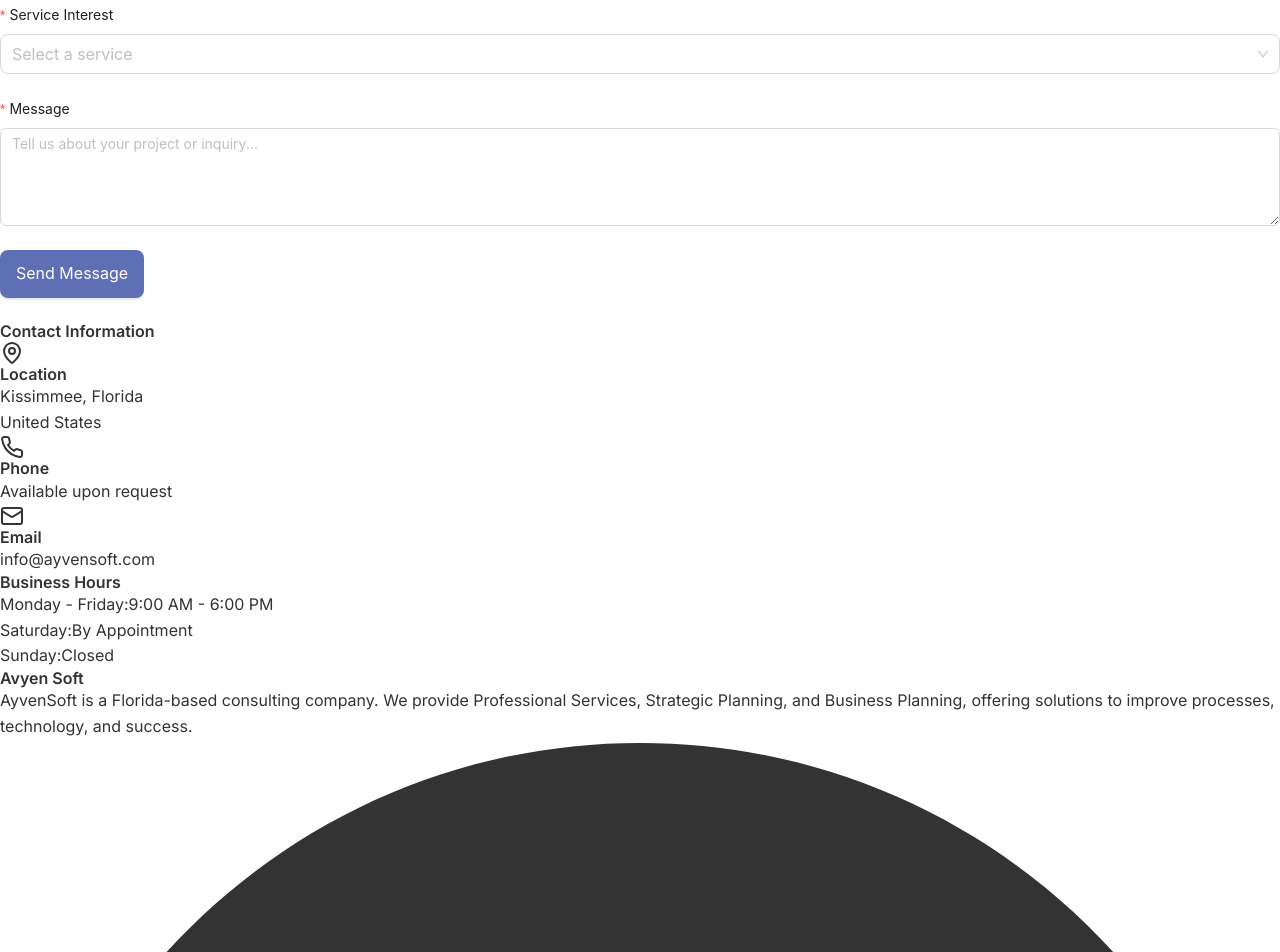
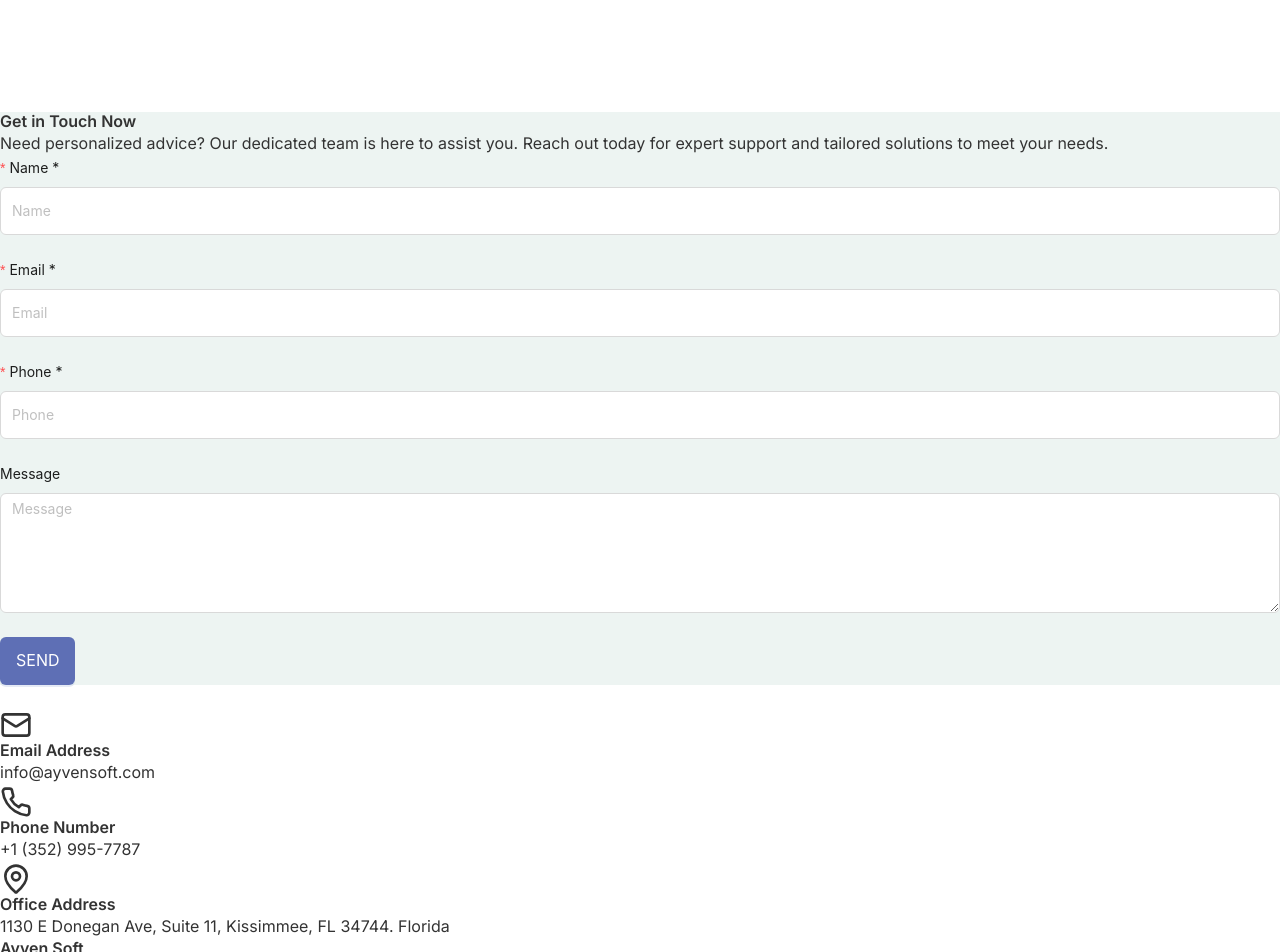
Before and after one commit to GeorgeJovin/AvyenSoft, a Next.js app: page /contact in a window 1280 px wide. Shown: the part 560-1512 px from the top of the page. Built offline with nearby package versions, Linux system fonts and the light colour scheme.

Commit message:
fix: added contact form @contact-us

```diff
--- a/components/contact/ContactForm.tsx
+++ b/components/contact/ContactForm.tsx
@@ -1,11 +1,9 @@
-'use client';
-
+'use client'
 import { useState } from 'react';
-import { Form, Input, Select, Button, message } from 'antd';
+import { Form, Input, Button } from 'antd';
 import { Mail, Phone, MapPin } from 'lucide-react';
 
 const { TextArea } = Input;
-const { Option } = Select;
 
 const ContactForm = () => {
   const [form] = Form.useForm();
@@ -16,10 +14,10 @@
     try {
       await new Promise(resolve => setTimeout(resolve, 1000));
       console.log('Form values:', values);
-      message.success('Thank you for contacting us! We will get back to you soon.');
+      alert('Thank you for contacting us! We will get back to you soon.');
       form.resetFields();
     } catch (error) {
-      message.error('Something went wrong. Please try again.');
+      alert('Something went wrong. Please try again.');
     } finally {
       setLoading(false);
     }
@@ -27,72 +25,70 @@
 
   return (
     <section className="py-20 bg-white">
-      <div className="container mx-auto px-4 lg:px-8">
-        <div className="grid grid-cols-1 lg:grid-cols-2 gap-12">
-          <div>
-            <h2 className="text-3xl font-bold text-[#1a2744] mb-6">
-              Send Us a Message
+      <div className="container mx-auto px-4 lg:px-8 max-w-7xl">
+        <div className="grid grid-cols-1 lg:grid-cols-[60%_40%] gap-8">
+          {/* Left Column - Form */}
+          <div className="bg-gray-100 p-8 rounded-2xl" style={{backgroundColor:'#EDF4F2'}}>
+            <h2 className="text-3xl font-bold text-black mb-4">
+              Get in Touch Now
             </h2>
-            <p className="text-gray-600 mb-8">
-              Fill out the form below and our team will get back to you within 24 hours.
+            <p className="text-gray-700 mb-8">
+              Need personalized advice? Our dedicated team is here to assist you. Reach out today for expert support and tailored solutions to meet your needs.
             </p>
 
             <Form
               form={form}
               layout="vertical"
               onFinish={onFinish}
-              className="space-y-4"
+              className="space-y-6"
             >
               <Form.Item
                 name="name"
-                label="Full Name"
+                label={<span className="text-sm font-medium text-gray-900 ">Name <span className="text-red-500">*</span></span>}
                 rules={[{ required: true, message: 'Please enter your name' }]}
               >
-                <Input size="large" placeholder="John Doe" />
+                <Input
+                  placeholder="Name"
+                  className="w-full px-4 py-3 border border-black rounded-full focus:outline-none focus:ring-2 focus:ring-blue-400 bg-white placeholder:text-gray-600 placeholder:text-sm"
+                  style={{ height: '48px'}}
+                />
               </Form.Item>
 
               <Form.Item
                 name="email"
-                label="Email Address"
+                label={<span className="text-sm font-medium text-gray-900">Email <span className="text-red-500">*</span></span>}
                 rules={[
                   { required: true, message: 'Please enter your email' },
-                  { type: 'email', message: 'Please enter a valid email' },
+                  { type: 'email', message: 'Please enter a valid email' }
                 ]}
               >
-                <Input size="large" placeholder="john@example.com" />
+                <Input
+                  placeholder="Email"
+                  className="w-full px-4 py-3 border border-black rounded-full focus:outline-none focus:ring-2 focus:ring-blue-400 bg-white  placeholder:text-gray-600 placeholder:text-sm"
+                  style={{ height: '48px' }}
+                />
               </Form.Item>
 
               <Form.Item
                 name="phone"
-                label="Phone Number"
+                label={<span className="text-sm font-medium text-gray-900">Phone <span className="text-red-500">*</span></span>}
                 rules={[{ required: true, message: 'Please enter your phone number' }]}
               >
-                <Input size="large" placeholder="+1 (555) 123-4567" />
-              </Form.Item>
-
-              <Form.Item
-                name="service"
-                label="Service Interest"
-                rules={[{ required: true, message: 'Please select a service' }]}
-              >
-                <Select size="large" placeholder="Select a service">
-                  <Option value="strategic">Strategic Planning</Option>
-                  <Option value="business">Business Planning</Option>
-                  <Option value="process">Process Improvement</Option>
-                  <Option value="technology">Technology Integration</Option>
-                  <Option value="cloud">Cloud Solutions</Option>
-                  <Option value="other">Other</Option>
-                </Select>
+                <Input
+                  placeholder="Phone"
+                  className="w-full px-4 py-3 border border-black rounded-full focus:outline-none focus:ring-2 focus:ring-blue-400 bg-white  placeholder:text-gray-600 placeholder:text-sm"
+                  style={{ height: '48px' }}
+                />
               </Form.Item>
 
               <Form.Item
                 name="message"
-                label="Message"
-                rules={[{ required: true, message: 'Please enter your message' }]}
+                label={<span className="text-sm font-medium text-gray-900">Message</span>}
               >
                 <TextArea
-                  rows={4}
-                  placeholder="Tell us about your project or inquiry..."
+                  placeholder="Message"
+                  rows={5}
+                  className="w-full px-4 py-3 border border-black rounded-2xl focus:outline-none focus:ring-2 focus:ring-blue-400 resize-none bg-white  placeholder:text-gray-600 placeholder:text-sm"
                 />
               </Form.Item>
 
@@ -100,73 +96,62 @@
                 <Button
                   type="primary"
                   htmlType="submit"
-                  size="large"
                   loading={loading}
-                  className="w-full bg-[#5e6fb5] hover:bg-[#4a5a95]"
+                  className="w-full bg-[#5E6FB5] hover:bg-[#5E6FB5] text-white font-semibold py-3 px-6 rounded-full transition-colors duration-200"
                   style={{ height: '48px', fontSize: '16px' }}
                 >
-                  Send Message
+                  {loading ? 'SENDING...' : 'SEND'}
                 </Button>
               </Form.Item>
             </Form>
           </div>
 
-          <div className="bg-gray-50 p-8 rounded-lg">
-            <h3 className="text-2xl font-bold text-[#1a2744] mb-6">
-              Contact Information
-            </h3>
-
-            <div className="space-y-6">
-              <div className="flex items-start space-x-4">
-                <div className="w-12 h-12 bg-[#5e6fb5]/10 rounded-lg flex items-center justify-center flex-shrink-0">
-                  <MapPin className="text-[#5e6fb5]" size={24} />
+          {/* Right Column - Contact Info */}
+          <div className="bg-white p-8 rounded-2xl border border-[#0201014D] flex flex-col justify-center">
+            <div className="space-y-10">
+              {/* Email */}
+              <div className="flex flex-col items-center text-center">
+                <div className="w-20 h-20 bg-[#5b9bb5] rounded-full flex items-center justify-center mb-4">
+                  <Mail className="text-white" size={32} />
                 </div>
-                <div>
-                  <h4 className="font-semibold text-[#1a2744] mb-1">Location</h4>
-                  <p className="text-gray-600">
-                    Kissimmee, Florida<br />
-                    United States
-                  </p>
-                </div>
+                <h3 className="text-xl font-bold text-gray-900 mb-2">
+                  Email Address
+                </h3>
+                <p className="text-gray-700">
+                  info@ayvensoft.com
+                </p>
               </div>
 
-              <div className="flex items-start space-x-4">
-                <div className="w-12 h-12 bg-[#5e6fb5]/10 rounded-lg flex items-center justify-center flex-shrink-0">
-                  <Phone className="text-[#5e6fb5]" size={24} />
+              <div className="border-t border-black"></div>
+
+              {/* Phone */}
+              <div className="flex flex-col items-center text-center">
+                <div className="w-20 h-20 bg-[#5b9bb5] rounded-full flex items-center justify-center mb-4">
+                  <Phone className="text-white" size={32} />
                 </div>
-                <div>
-                  <h4 className="font-semibold text-[#1a2744] mb-1">Phone</h4>
-                  <p className="text-gray-600">Available upon request</p>
-                </div>
+                <h3 className="text-xl font-bold text-gray-900 mb-2">
+                  Phone Number
+                </h3>
+                <p className="text-gray-700">
+                  +1 (352) 995-7787
+                </p>
               </div>
 
-              <div className="flex items-start space-x-4">
-                <div className="w-12 h-12 bg-[#5e6fb5]/10 rounded-lg flex items-center justify-center flex-shrink-0">
-                  <Mail className="text-[#5e6fb5]" size={24} />
+              <div className="border-t border-black"></div>
+
+              {/* Address */}
+              <div className="flex flex-col items-center text-center">
+                <div className="w-20 h-20 bg-[#5b9bb5] rounded-full flex items-center justify-center mb-4">
+                  <MapPin className="text-white" size={32} />
                 </div>
-                <div>
-                  <h4 className="font-semibold text-[#1a2744] mb-1">Email</h4>
-                  <p className="text-gray-600">info@ayvensoft.com</p>
-                </div>
-              </div>
-            </div>
-
-            <div className="mt-8 pt-8 border-t border-gray-200">
-              <h4 className="font-semibold text-[#1a2744] mb-4">Business Hours</h4>
-              <div className="space-y-2 text-gray-600">
-                <p className="flex justify-between">
-                  <span>Monday - Friday:</span>
-                  <span>9:00 AM - 6:00 PM</span>
-                </p>
-                <p className="flex justify-between">
-                  <span>Saturday:</span>
-                  <span>By Appointment</span>
-                </p>
-                <p className="flex justify-between">
-                  <span>Sunday:</span>
-                  <span>Closed</span>
+                <h3 className="text-xl font-bold text-gray-900 mb-2">
+                  Office Address
+                </h3>
+                <p className="text-gray-700">
+                  1130 E Donegan Ave, Suite 11, Kissimmee, FL 34744. Florida
                 </p>
               </div>
+              <div className="border-t border-black"></div>
             </div>
           </div>
         </div>
--- a/components/contact/ContactHero.tsx
+++ b/components/contact/ContactHero.tsx
@@ -1,19 +1,10 @@
 'use client';
+
+import FixedImageHero from "../common/HeroSection";
 
 const ContactHero = () => {
   return (
-    <section className="pt-32 pb-20 bg-gradient-to-r from-[#1a2744] to-[#5e6fb5] text-white">
-      <div className="container mx-auto px-4 lg:px-8">
-        <div className="max-w-4xl mx-auto text-center">
-          <h1 className="text-4xl md:text-5xl lg:text-6xl font-bold mb-6 fade-in-up">
-            Get In Touch
-          </h1>
-          <p className="text-xl text-gray-100 leading-relaxed fade-in-up">
-            Let us discuss how we can help transform your business with our consulting and technology solutions
-          </p>
-        </div>
-      </div>
-    </section>
+    <FixedImageHero imageUrl={"https://ayvensoft.com/wp-content/uploads/2024/11/contact-us-bg.webp"} title="Contact Us"/>
   );
 };
 
```
